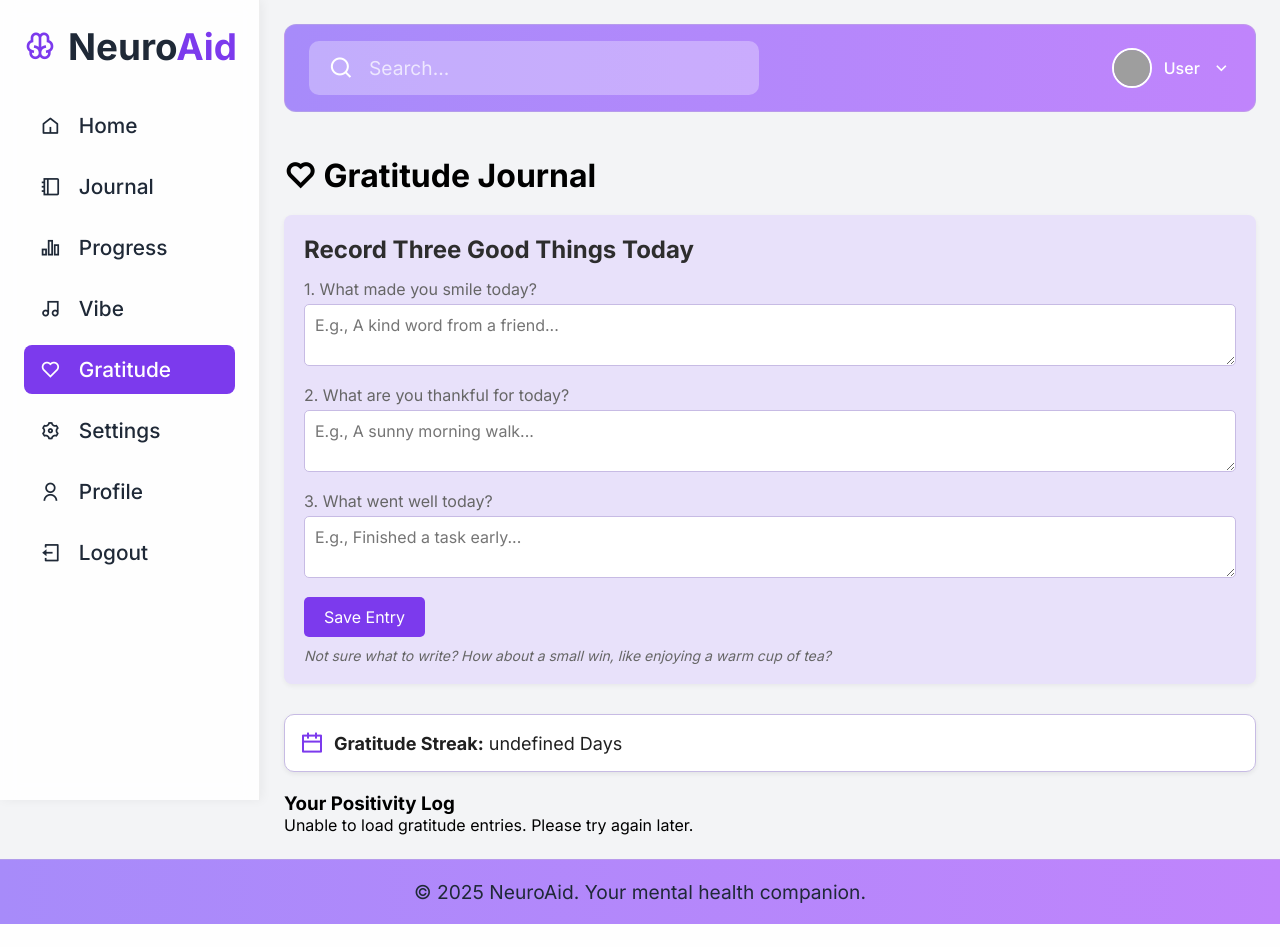
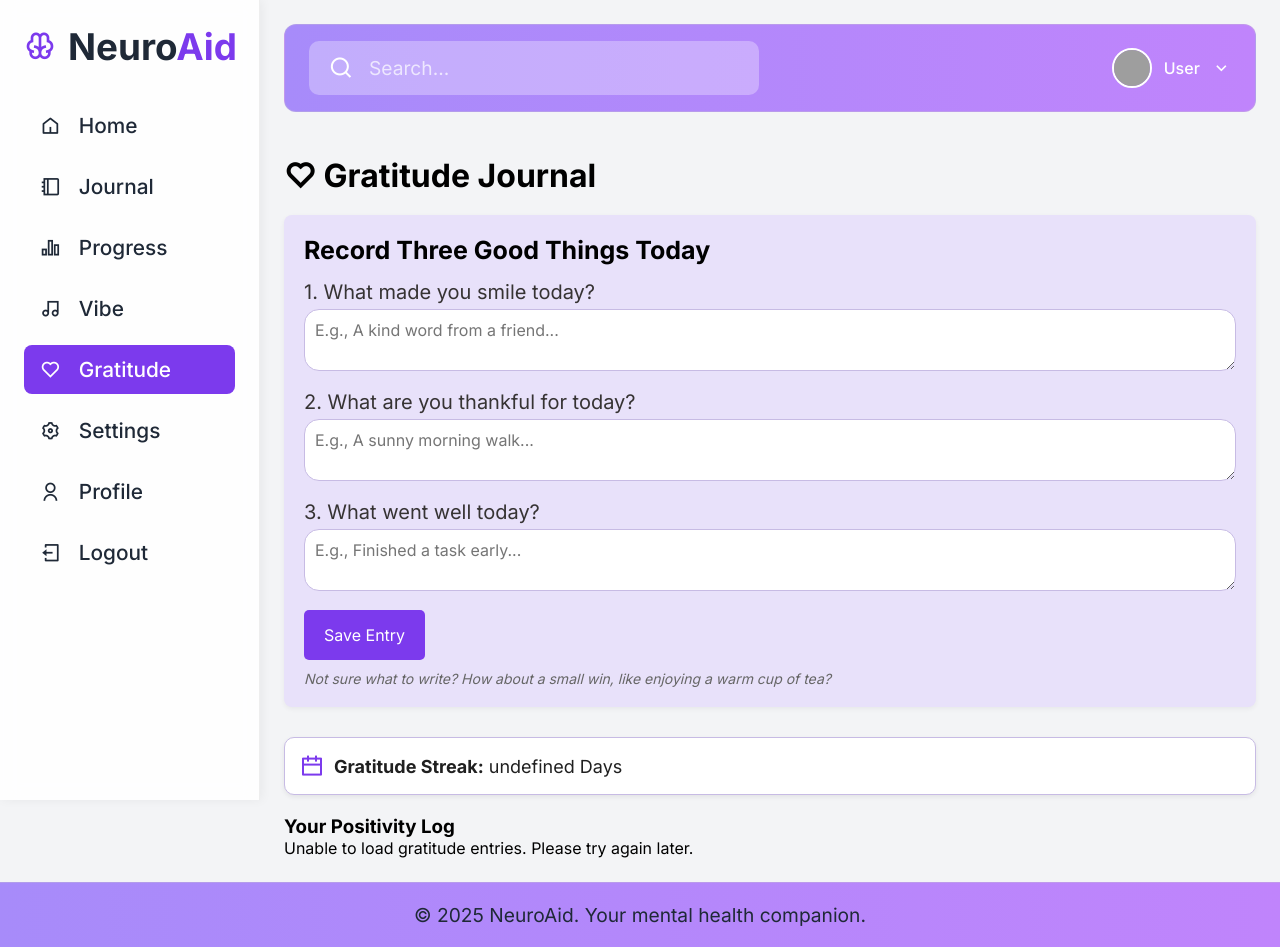
Before and after one commit to Barathkalyan/NeuroAid, a Flask app: template templates/gratitude.html in a window 1280 px wide. Before the commit the page ends 924 px from the top, so only its background shows below. Run offline with Flask 3, Linux system fonts and the light colour scheme; the template is opened without the code that fills it, so the values that code supplies are empty; some libraries are stand-ins or nearby versions; grey boxes are pictures that could not be loaded.

Commit message:
css updates

```diff
--- a/static/css/gratitude.css
+++ b/static/css/gratitude.css
@@ -13,21 +13,21 @@
             margin-bottom: 30px;
         }
         .gratitude-form h3 {
-            color: #2d2d2d;
+            color: #000000;
             margin-bottom: 15px;
-            font-size: 24px;
+            font-size: 25px;
         }
         .gratitude-form label {
             display: block;
-            color: #666;
-            font-size: 16px;
+            color: #363333;
+            font-size: 20px;
             margin-bottom: 5px;
         }
         .gratitude-form textarea {
             width: 100%;
             padding: 10px;
             border: 1px solid #c7bbe4;
-            border-radius: 5px;
+            border-radius: 15px;
             font-size: 16px;
             resize: vertical;
             margin-bottom: 15px;
@@ -36,7 +36,7 @@
             background-color: #7c3aed;
             color: white;
             border: none;
-            padding: 10px 20px;
+            padding: 15px 20px;
             border-radius: 5px;
             cursor: pointer;
             font-size: 16px;
```
